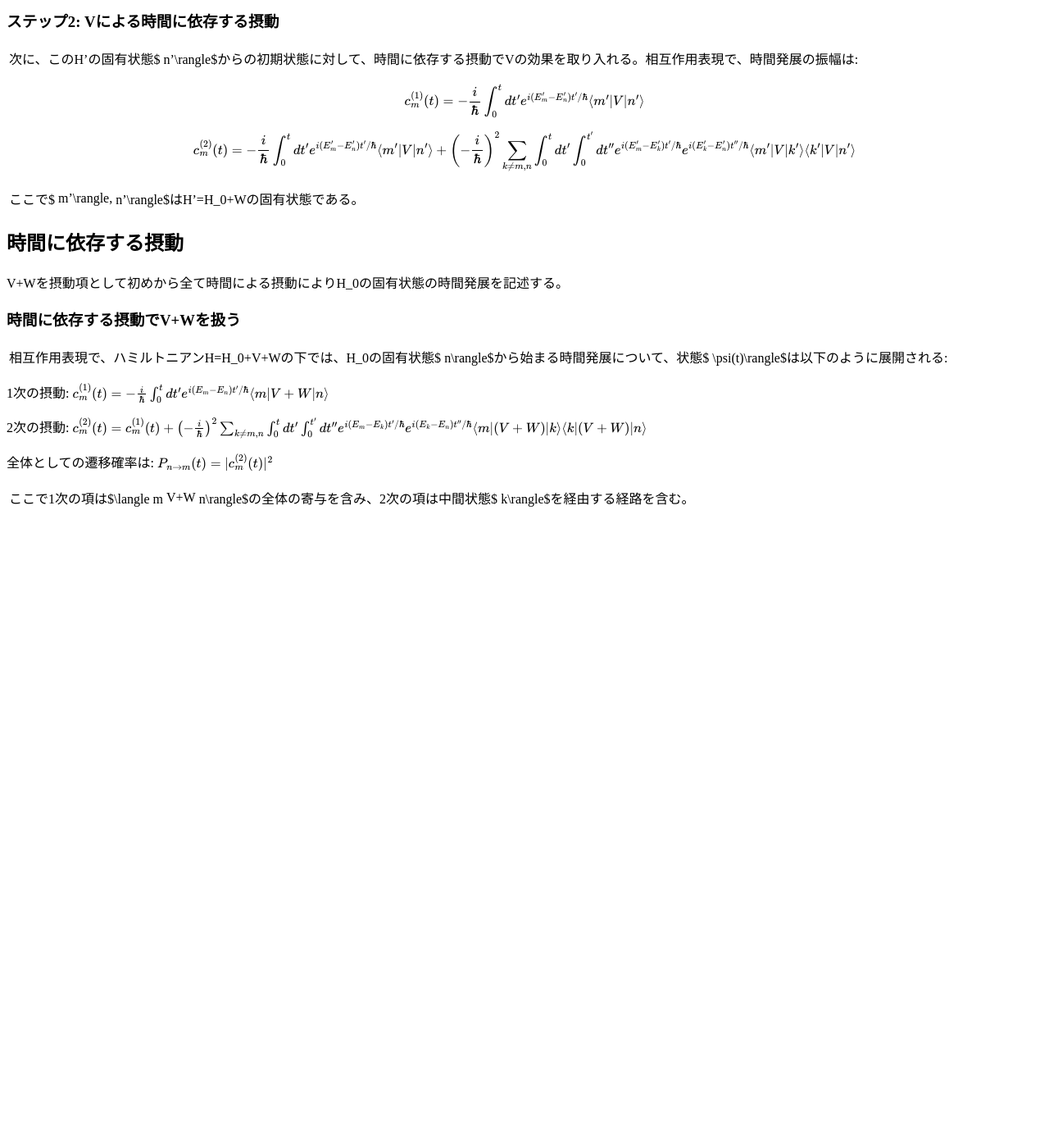
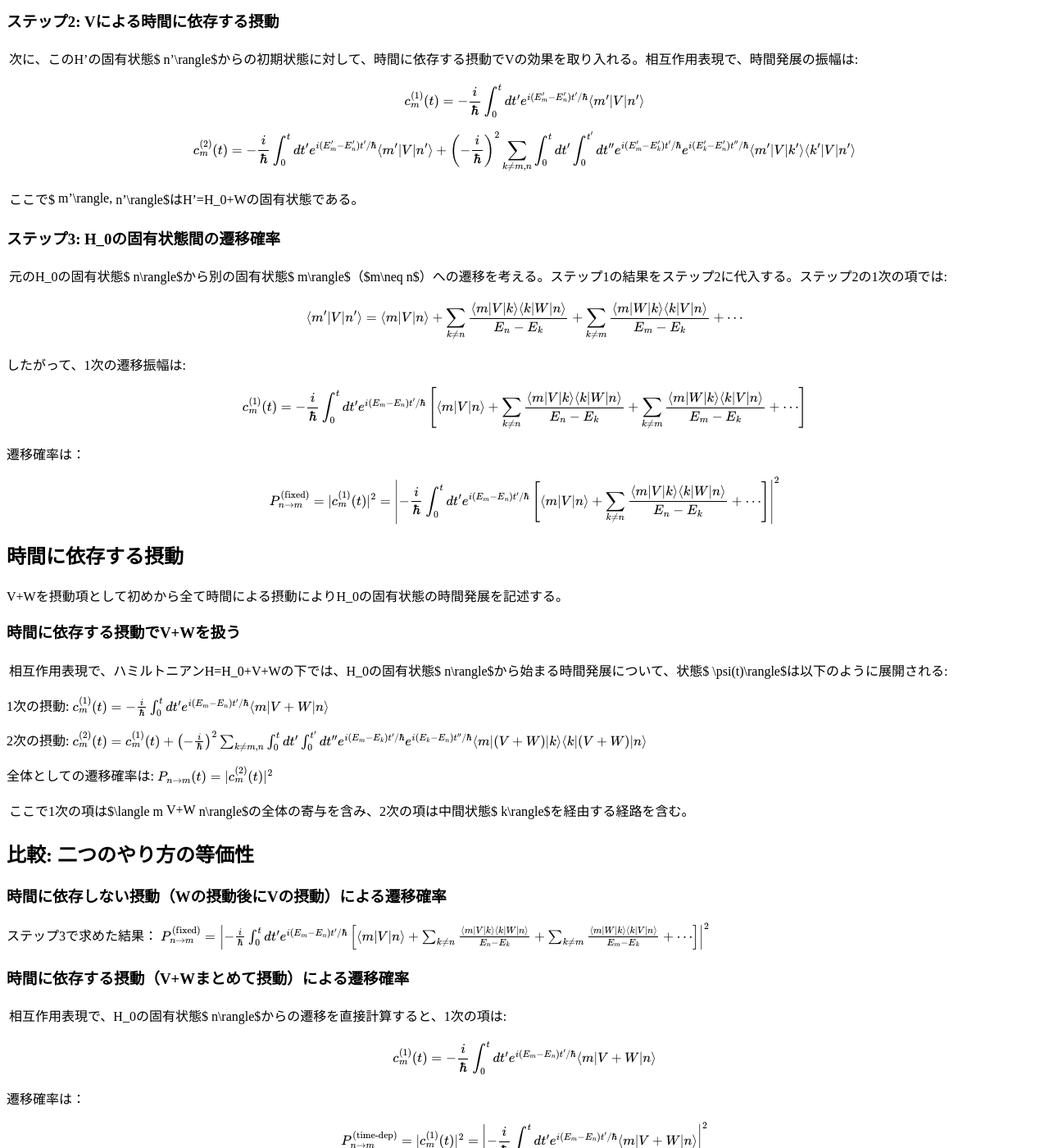
Before and after one commit to kaitheorychem/weblog, a Jekyll site: the page built from docs/_posts/2026-04-07-double-perturbation.md, in a window 1280 px wide and 1400 px high, scrolled down 850 px. Shown: the whole window at 82% size. Built offline with Jekyll 4.4.1, drawn with Linux system fonts in a browser that asks for light colours; before the commit the page ends 1480 px from its top, so only the background shows below that; some of the changed text lies outside the part shown.

Commit message:
二つの方式を比較する形で叩きだい追加

```diff
--- a/docs/_posts/2026-04-07-double-perturbation.md
+++ b/docs/_posts/2026-04-07-double-perturbation.md
@@ -51,6 +51,20 @@ $$c_m^{(2)}(t) = -\frac{i}{\hbar}\int_0^t dt' e^{i(E_m'-E_n')t'/\hbar}\langle m'
 
 ここで$|m'\rangle, |n'\rangle$はH'=H_0+Wの固有状態である。
 
+### ステップ3: H_0の固有状態間の遷移確率
+
+元のH_0の固有状態$|n\rangle$から別の固有状態$|m\rangle$（$m\neq n$）への遷移を考える。ステップ1の結果をステップ2に代入する。ステップ2の1次の項では:
+
+$$\langle m'|V|n'\rangle = \langle m|V|n\rangle + \sum_{k\neq n}\frac{\langle m|V|k\rangle\langle k|W|n\rangle}{E_n-E_k} + \sum_{k\neq m}\frac{\langle m|W|k\rangle\langle k|V|n\rangle}{E_m-E_k} + \cdots$$
+
+したがって、1次の遷移振幅は:
+
+$$c_m^{(1)}(t) = -\frac{i}{\hbar}\int_0^t dt' e^{i(E_m-E_n)t'/\hbar}\left[\langle m|V|n\rangle + \sum_{k\neq n}\frac{\langle m|V|k\rangle\langle k|W|n\rangle}{E_n-E_k} + \sum_{k\neq m}\frac{\langle m|W|k\rangle\langle k|V|n\rangle}{E_m-E_k} + \cdots\right]$$
+
+遷移確率は：
+
+$$P_{n\to m}^{\text{(fixed)}} = |c_m^{(1)}(t)|^2 = \left|-\frac{i}{\hbar}\int_0^t dt' e^{i(E_m-E_n)t'/\hbar}\left[\langle m|V|n\rangle + \sum_{k\neq n}\frac{\langle m|V|k\rangle\langle k|W|n\rangle}{E_n-E_k} + \cdots\right]\right|^2$$
+
 
 
 ## 時間に依存する摂動
@@ -71,3 +85,34 @@ $$c_m^{(2)}(t) = c_m^{(1)}(t) + \left(-\frac{i}{\hbar}\right)^2\sum_{k\neq m,n}\
 $$P_{n\to m}(t) = |c_m^{(2)}(t)|^2$$
 
 ここで1次の項は$\langle m|V+W|n\rangle$の全体の寄与を含み、2次の項は中間状態$|k\rangle$を経由する経路を含む。
+
+## 比較: 二つのやり方の等価性
+
+### 時間に依存しない摂動（Wの摂動後にVの摂動）による遷移確率
+
+ステップ3で求めた結果：
+$$P_{n\to m}^{\text{(fixed)}} = \left|-\frac{i}{\hbar}\int_0^t dt' e^{i(E_m-E_n)t'/\hbar}\left[\langle m|V|n\rangle + \sum_{k\neq n}\frac{\langle m|V|k\rangle\langle k|W|n\rangle}{E_n-E_k} + \sum_{k\neq m}\frac{\langle m|W|k\rangle\langle k|V|n\rangle}{E_m-E_k} + \cdots\right]\right|^2$$
+
+### 時間に依存する摂動（V+Wまとめて摂動）による遷移確率
+
+相互作用表現で、H_0の固有状態$|n\rangle$からの遷移を直接計算すると、1次の項は:
+
+$$c_m^{(1)}(t) = -\frac{i}{\hbar}\int_0^t dt' e^{i(E_m-E_n)t'/\hbar}\langle m|V+W|n\rangle$$
+
+遷移確率は：
+
+$$P_{n\to m}^{\text{(time-dep)}} = |c_m^{(1)}(t)|^2 = \left|-\frac{i}{\hbar}\int_0^t dt' e^{i(E_m-E_n)t'/\hbar}\langle m|V+W|n\rangle\right|^2$$
+
+### 等価性の検討
+
+1次の項だけを比較すると一見異なるように見える：
+
+$$P_{n\to m}^{\text{(fixed)}} \propto \left|\langle m|V|n\rangle + \sum_{k}\frac{\langle m|V|k\rangle\langle k|W|n\rangle}{E_n-E_k} + \sum_{k}\frac{\langle m|W|k\rangle\langle k|V|n\rangle}{E_m-E_k}\right|^2$$
+
+$$P_{n\to m}^{\text{(time-dep)}} \propto |\langle m|V+W|n\rangle|^2$$
+
+しかし、$E_m \neq E_n$の一般的な場合や、2次以上の項を含めて展開すると、これらは異なる順序で摂動を展開していることに相当する。**摂動の次数を揃える限りにおいて、二つのやり方は等価**であり、どちらを採用しても同じ精度で同じ物理結果が得られる。
+
+### 結論
+
+時間に依存しない摂動でW→Vと二段階にすることは、結果的にV+Wの摂動を異なる順序で展開していることに相当する。選択は計算の便宜に基づいて行えばよく、「どちらが正確か」といった区別は存在しない。
```
